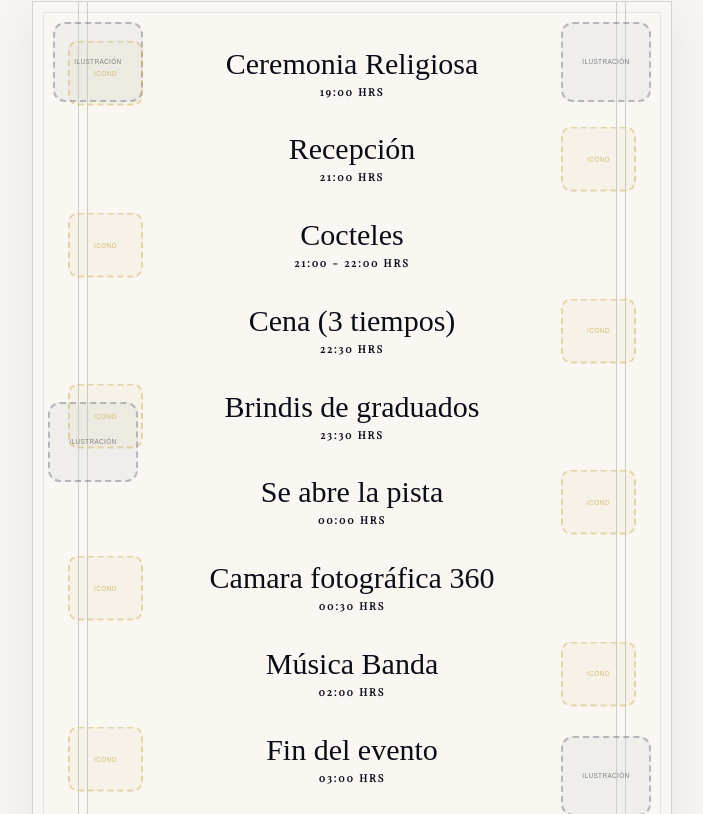
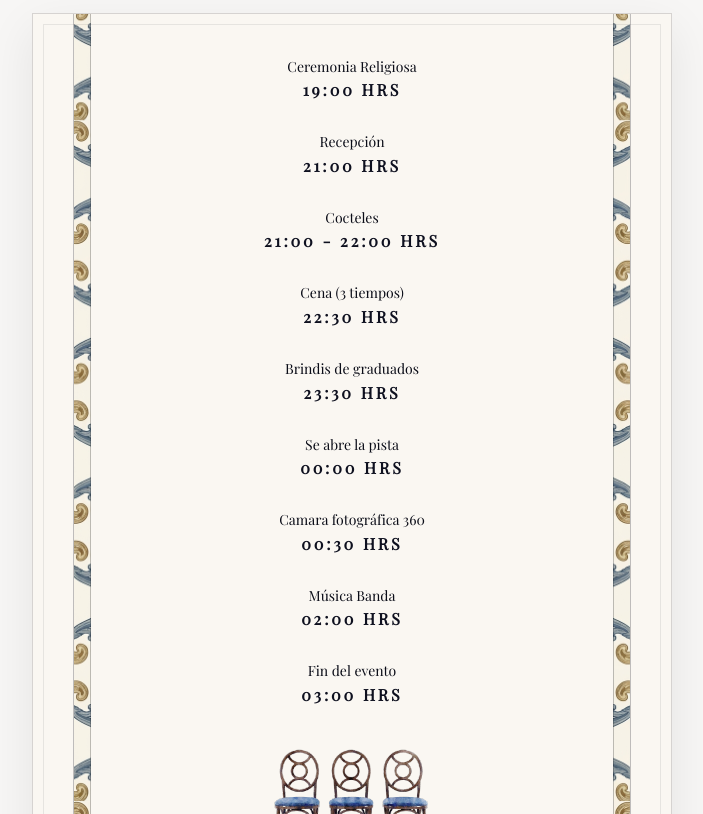
Before and after one commit to sauloroman/invitation-ceb6-1-2026, a React (Vite) app: page /invitation in a window 1280 px wide. Shown: the part 5386-6200 px from the top of the page, without its empty margins (288-991 px from the left). Built offline with nearby package versions, Linux system fonts and the light colour scheme; no server answers; a web font is replaced by a local one.

Commit message:
feat(itinerary) ✨: Implement itinerary section

```diff
--- a/src/common/components/section-header/_section-header.scss
+++ b/src/common/components/section-header/_section-header.scss
@@ -70,7 +70,8 @@
     }
 
     &__subtitle {
-        font-family: vars.$font-sans;
+        width: 90%;
+        font-family: vars.$font-serif;
         font-size: 1.5rem;
         font-weight: 400;
         color: vars.$color-text-600;
--- a/src/modules/invitation/itinerary/ItinerarySection.tsx
+++ b/src/modules/invitation/itinerary/ItinerarySection.tsx
@@ -2,6 +2,9 @@ import React from 'react'
 import { motion } from 'framer-motion'
 import { useInvitationConfig } from '@/common/hooks'
 import { SectionHeader } from '@/common/components/section-header/SectionHeader'
+
+import rsvpBg from '@/assets/images/backgrounds/rsvp.jpeg'
+import sillas from '@/assets/images/icons/sillas.svg'
 
 const FLUID_EASE = [0.22, 1, 0.36, 1] as const
 
@@ -25,6 +28,7 @@ export const ItinerarySection: React.FC = () => {
                     <SectionHeader
                         pretitle="ITINERARIO"
                         title="Programa del Evento"
+                        subtitle='Sigue de cerca todas las amenidades que la gran noche tiene deparada para tí.'
                         align="center"
                         variant="uppercase"
                     />
@@ -37,38 +41,24 @@ export const ItinerarySection: React.FC = () => {
                     viewport={{ once: true, margin: '-10% 0px' }}
                     transition={{ duration: 1.2, delay: 0.1, ease: FLUID_EASE }}
                 >
-                    <div className="itinerary-card-main__pinstripes" aria-hidden="true" />
-
-                    <div className="itinerary-slot itinerary-slot--top-left">
-                        <div className="itinerary-slot__placeholder" />
-                    </div>
-                    <div className="itinerary-slot itinerary-slot--top-right">
-                        <div className="itinerary-slot__placeholder" />
-                    </div>
-                    <div className="itinerary-slot itinerary-slot--mid-left">
-                        <div className="itinerary-slot__placeholder" />
-                    </div>
-                    <div className="itinerary-slot itinerary-slot--bottom-right">
-                        <div className="itinerary-slot__placeholder" />
-                    </div>
-
+                    <div
+                        className="itinerary-card-main__pinstripes"
+                        style={{ '--rsvp-bg': `url(${rsvpBg})` } as React.CSSProperties}
+                        aria-hidden="true"
+                    />
                     <div className="itinerary-events-list">
                         {itineraryConfig.itinerary.map((item, idx) => {
-                            const isEven = idx % 2 === 0
                             return (
                                 <div key={idx} className="itinerary-event-block">
-                                    <div className={`itinerary-event-block__side-slot itinerary-event-block__side-slot--${isEven ? 'left' : 'right'}`}>
-                                        <div className="itinerary-event-block__placeholder" />
-                                    </div>
-
-                                    {/* Event Title in Cursive */}
                                     <h3 className="itinerary-event-block__title">{item.event}</h3>
-
-                                    {/* Time in Uppercase Serif */}
                                     <span className="itinerary-event-block__time">{item.time}</span>
                                 </div>
                             )
                         })}
+                    </div>
+
+                    <div className="itinerary-section__icon">
+                        <img src={sillas} alt="Sillas azules de madera" />
                     </div>
                 </motion.div>
             </div>
--- a/src/modules/invitation/itinerary/_itinerary.scss
+++ b/src/modules/invitation/itinerary/_itinerary.scss
@@ -2,7 +2,7 @@
 @use '../../../common/styles/mixins' as mix;
 
 .itinerary-section {
-    padding: 6rem 1.5rem;
+    padding: 4rem 1.5rem 6rem;
     width: 100%;
     display: flex;
     justify-content: center;
@@ -15,6 +15,17 @@
         flex-direction: column;
         align-items: center;
         gap: 3rem;
+    }
+
+    &__icon {
+        margin-top: 4rem;
+        display: flex;
+        justify-content: center;
+        align-content: center;
+
+        img {
+            width: 50%;
+        }
     }
 }
 
@@ -48,10 +59,14 @@
             position: absolute;
             top: 0;
             bottom: 0;
-            left: clamp(1.8rem, 14%, 4.5rem);
-            width: 10px;
-            border-left: 1.5px solid rgba(vars.$color-primary-900, 0.18);
-            border-right: 1.5px solid rgba(vars.$color-primary-900, 0.18);
+            left: clamp(1.5rem, 12%, 4rem);
+            width: 1.8rem;
+            border-left: 1px solid rgba(vars.$color-primary-900, 0.25);
+            border-right: 1px solid rgba(vars.$color-primary-900, 0.25);
+            background-image: var(--rsvp-bg);
+            background-size: 380px auto;
+            background-position: left center;
+            background-repeat: repeat-y;
         }
 
         &::after {
@@ -59,10 +74,14 @@
             position: absolute;
             top: 0;
             bottom: 0;
-            right: clamp(1.8rem, 14%, 4.5rem);
-            width: 10px;
-            border-left: 1.5px solid rgba(vars.$color-primary-900, 0.18);
-            border-right: 1.5px solid rgba(vars.$color-primary-900, 0.18);
+            right: clamp(1.5rem, 12%, 4rem);
+            width: 1.8rem;
+            border-left: 1px solid rgba(vars.$color-primary-900, 0.25);
+            border-right: 1px solid rgba(vars.$color-primary-900, 0.25);
+            background-image: var(--rsvp-bg);
+            background-size: 380px auto;
+            background-position: right center;
+            background-repeat: repeat-y;
         }
     }
 
@@ -78,7 +97,6 @@
     }
 }
 
-// ---------- Centered Events List ----------
 .itinerary-events-list {
     width: 100%;
     display: flex;
@@ -99,8 +117,8 @@
     gap: 0.35rem;
 
     &__title {
-        font-family: vars.$font-cursive;
-        font-size: clamp(2.2rem, 5.5vw, 3rem);
+        font-family: vars.$font-serif;
+        font-size: 1.4rem;
         color: vars.$color-primary-900;
         margin: 0;
         line-height: 1.15;
@@ -109,14 +127,13 @@
 
     &__time {
         font-family: vars.$font-serif;
-        font-size: clamp(0.9rem, 2.8vw, 1.05rem);
+        font-size: 1.6rem;
         font-weight: 600;
         letter-spacing: 0.18em;
         text-transform: uppercase;
         color: vars.$color-primary-800;
     }
 
-    // Side illustration slots (left & right)
     &__side-slot {
         position: absolute;
         top: 50%;
@@ -129,10 +146,6 @@
 
         &--right {
             right: 1.5rem;
-        }
-
-        @media (max-width: 580px) {
-            display: none;
         }
     }
 
@@ -156,54 +169,3 @@
         }
     }
 }
-
-// ---------- Corner Illustration Slots ----------
-.itinerary-slot {
-    position: absolute;
-    z-index: 2;
-    pointer-events: none;
-
-    &--top-left {
-        top: 2rem;
-        left: 2rem;
-    }
-
-    &--top-right {
-        top: 2rem;
-        right: 2rem;
-    }
-
-    &--mid-left {
-        top: 48%;
-        left: 1.5rem;
-    }
-
-    &--bottom-right {
-        bottom: 2rem;
-        right: 2rem;
-    }
-
-    &__placeholder {
-        width: 90px;
-        height: 80px;
-        border: 2px dashed rgba(vars.$color-primary-400, 0.35);
-        border-radius: 12px;
-        background-color: rgba(vars.$color-primary-100, 0.25);
-        display: flex;
-        align-items: center;
-        justify-content: center;
-
-        &::after {
-            content: 'Ilustración';
-            font-family: vars.$font-sans;
-            font-size: 0.65rem;
-            color: rgba(vars.$color-primary-700, 0.5);
-            text-transform: uppercase;
-            letter-spacing: 0.05em;
-        }
-    }
-
-    @media (max-width: 580px) {
-        display: none;
-    }
-}
```
Also changed, not shown: src/assets/images/icons/sillas.svg (added).
